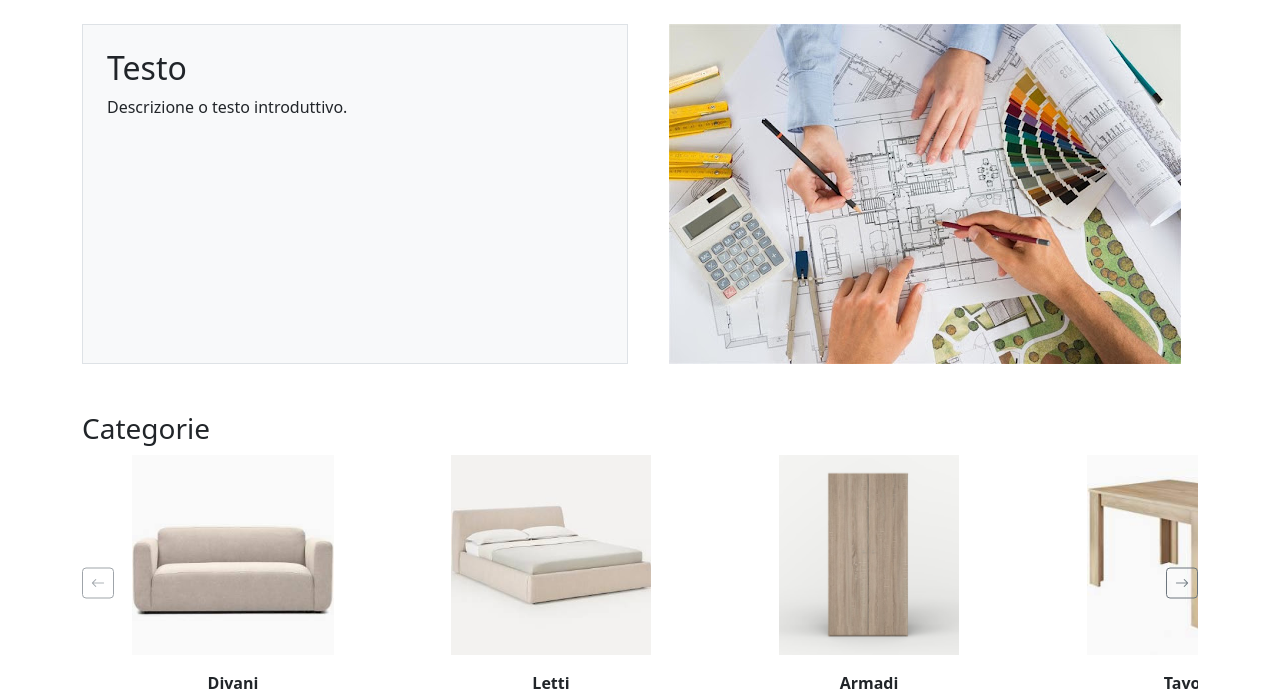
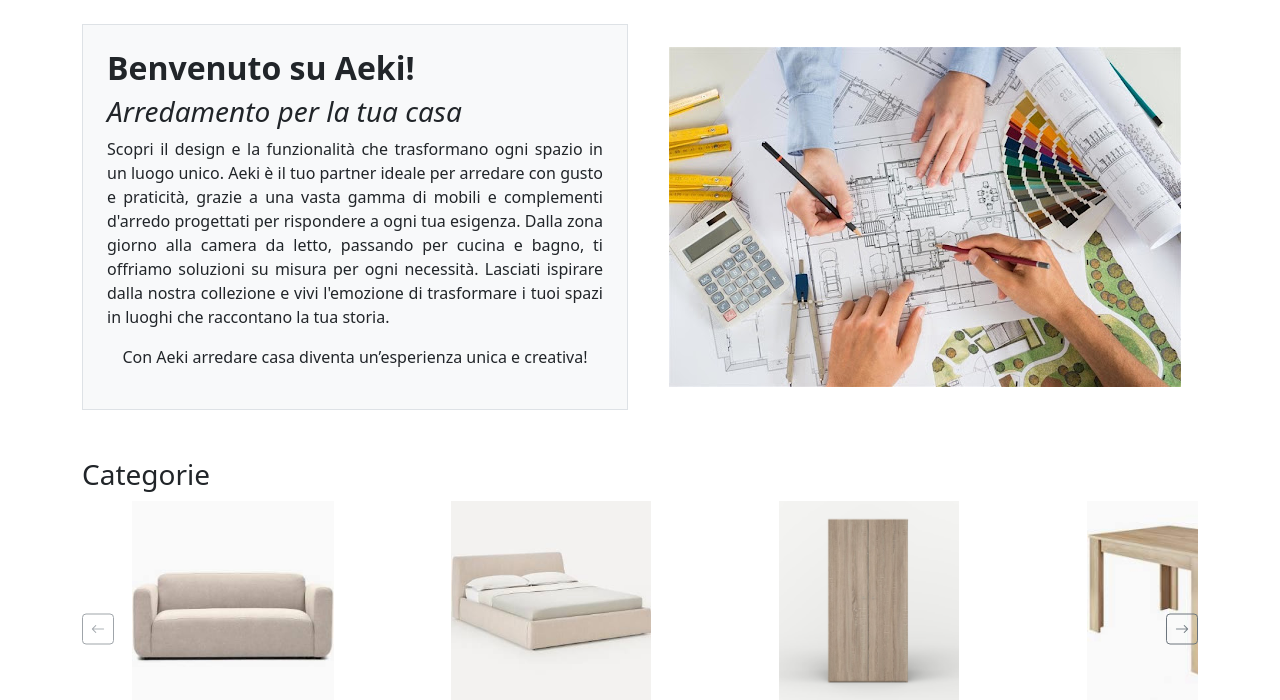
Before and after one commit to RikyPoz/ProgettoWeb, a PHP site: page /homePage.php in a window 1280 px wide. Shown: the part 152-852 px from the top of the page. Run offline with PHP 8.4, Linux system fonts and the light colour scheme.

Commit message:
Correzione errori validatore

```diff
--- a/Aeki/template/homePage_main.php
+++ b/Aeki/template/homePage_main.php
@@ -22,8 +45,17 @@
         <div class="row mb-4">
             <div class="col-md-6 d-flex">
                 <div class="p-4 bg-light border w-100">
-                    <h2>Testo</h2>
-                    <p>Descrizione o testo introduttivo.</p>
+                    <h2><strong>Benvenuto su Aeki!</strong></h2>
+                    <h3><em>Arredamento per la tua casa</em></h3>
+                    <p style="text-align: justify;">
+                        Scopri il design e la funzionalità che trasformano ogni spazio in un luogo unico.
+                        Aeki è il tuo partner ideale per arredare con gusto e praticità, grazie a una vasta gamma di mobili e complementi d'arredo progettati per rispondere a ogni tua esigenza.
+                        Dalla zona giorno alla camera da letto, passando per cucina e bagno, ti offriamo soluzioni su misura per ogni necessità.
+                        Lasciati ispirare dalla nostra collezione e vivi l'emozione di trasformare i tuoi spazi in luoghi che raccontano la tua storia.
+                    </p>
+                    <p style="text-align: center;">
+                        Con Aeki arredare casa diventa un’esperienza unica e creativa!
+                    </p>
                 </div>
             </div>
             <div class="col-md-6 d-flex justify-content-center align-items-center">
```
Also changed, not shown: other parts of Aeki/template/homePage_main.php (+26 -27 lines).
